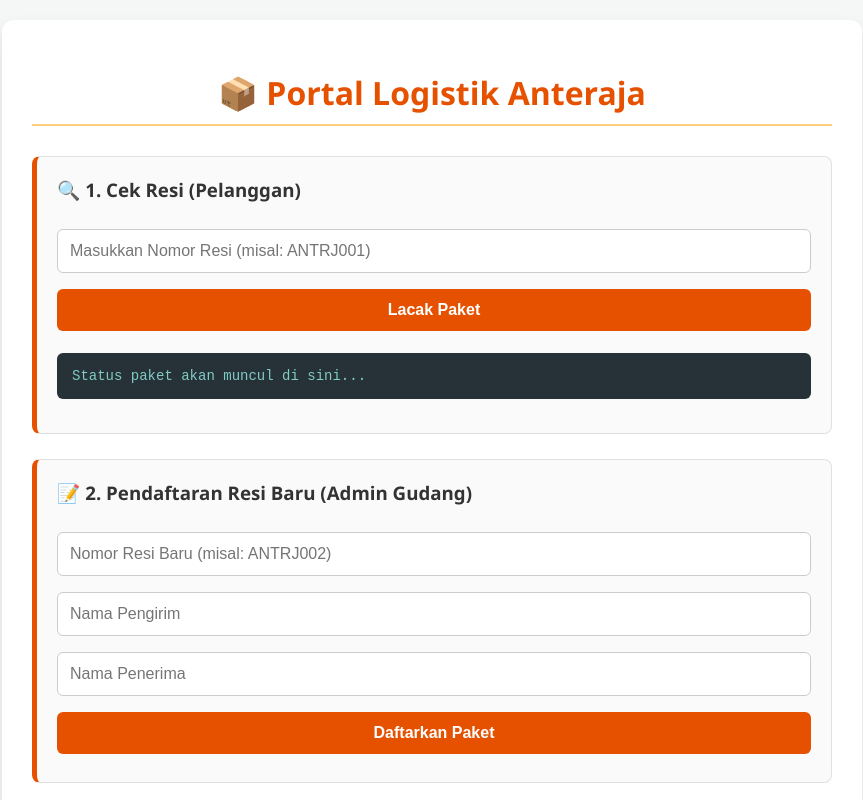
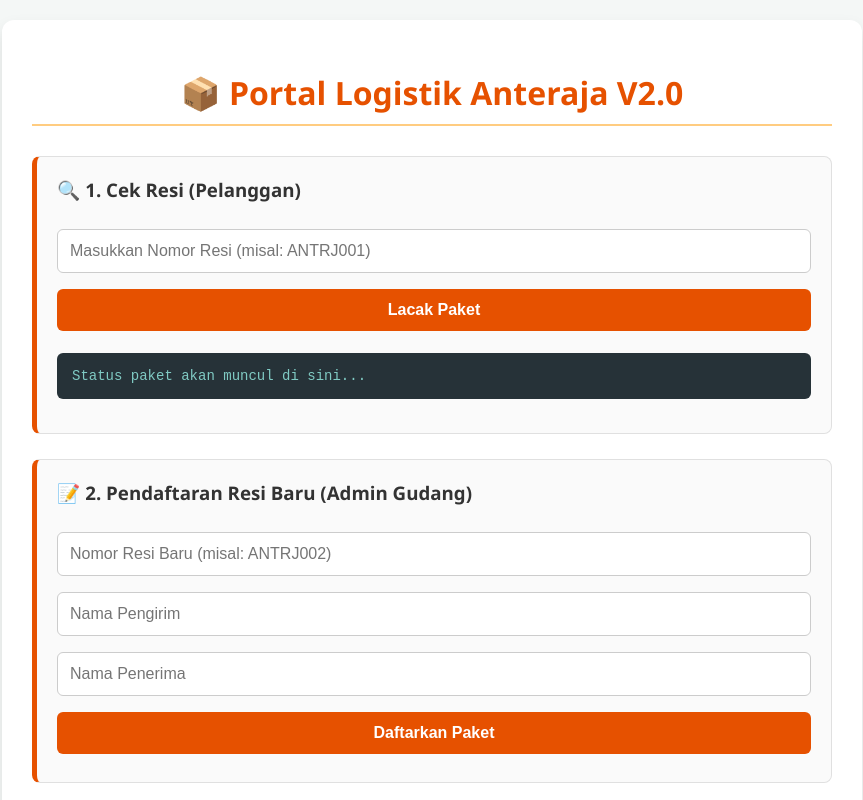
Before and after one commit to SyafiqZuhri/sistem-logistik-tes, a website: page public/index.html in a window 1280 px wide. Shown: the top 800 px of the page, without its empty margins (208-1071 px from the left). Drawn offline with Linux system fonts and the light colour scheme.

Commit message:
update: ganti judul jadi v2.0 dengan nano

```diff
--- a/public/index.html
+++ b/public/index.html
@@ -18,7 +18,7 @@
 </head>
 <body>
     <div class="container">
-        <h1>📦 Portal Logistik Anteraja</h1>
+        <h1>📦 Portal Logistik Anteraja V2.0</h1>
 
         <div class="card">
             <h3>🔍 1. Cek Resi (Pelanggan)</h3>
```
